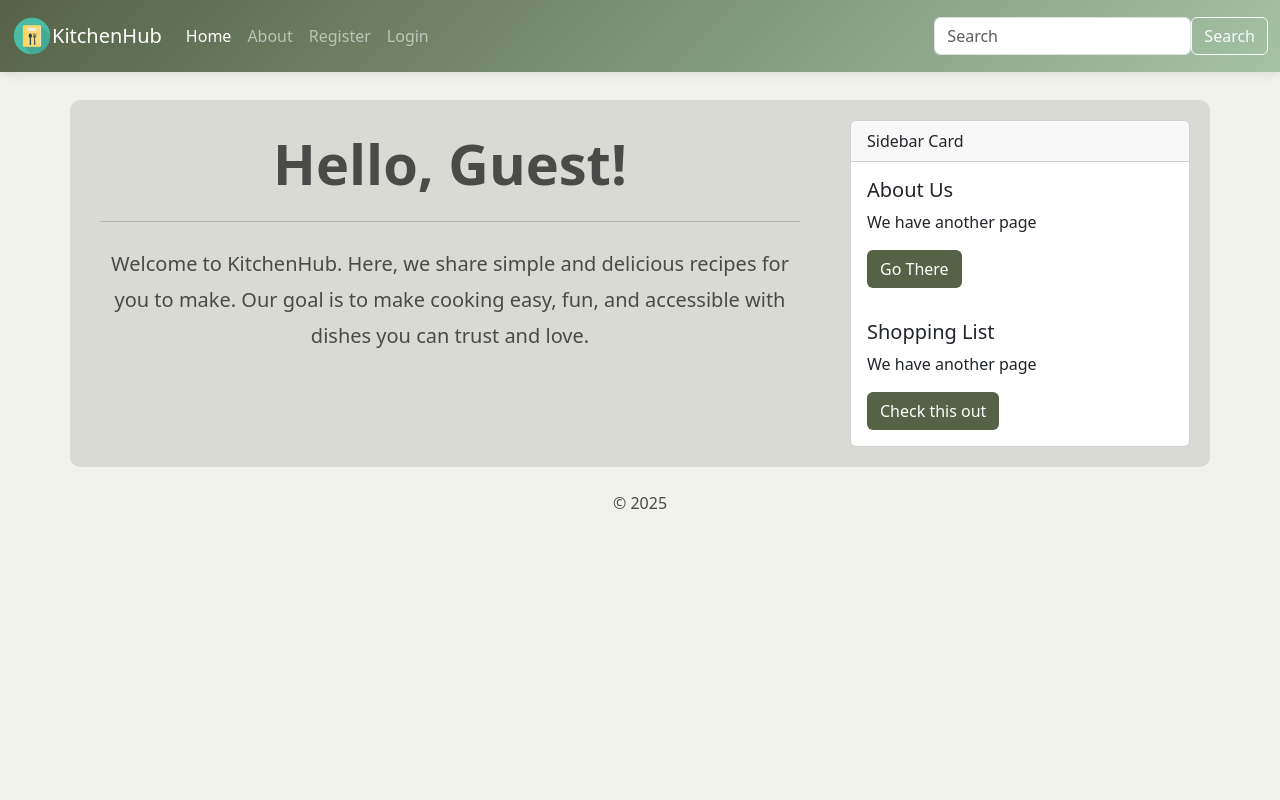
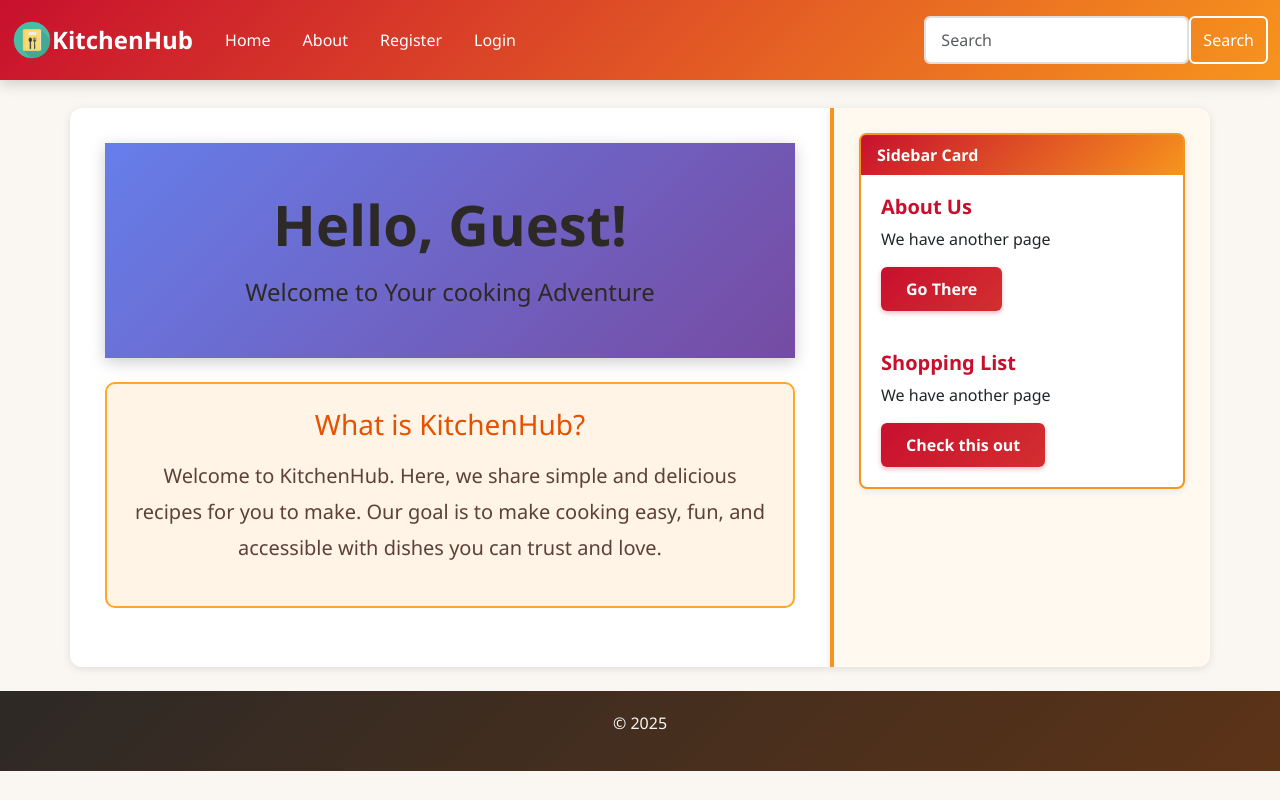
Before and after one commit to DaianaPopa/Food-RecipeManager--efssdProject-, a Flask app: page / in a window 1280 px wide. Run offline with Flask 3, Linux system fonts and the light colour scheme; some libraries are stand-ins or nearby versions.

Commit message:
implement some more colours in css

```diff
--- a/static/styles.css
+++ b/static/styles.css
@@ -2,37 +2,187 @@
 
 /* Default body styles */
 body {
-    background-color: #f1f2eb;
-    color: #4a4a48;
+    background-color: #faf7f2;
+    color: #2d2926;
+    font-family: 'Segoe UI', Tahoma, Geneva, Verdana, sans-serif;
 }
 
 /* Main content area */
 #main-content {
-    background-color: #d8dad3;
-    padding: 30px;
-    border-radius: 10px 0 0 10px;
+    background-color: #ffffff;
+    padding: 35px;
+    border-radius: 12px 0 0 12px;
     margin-top: 20px;
+    box-shadow: 0 2px 8px rgba(0, 0, 0, 0.1);
 }
 
+/* Navigation bar - warm red to orange gradient */
 .custom-nav {
-    background: linear-gradient(135deg, #566246 0%, #a4c2a5 100%) !important;
-    box-shadow: 0 2px 10px rgba(0,0,0,0.1);
+    background: linear-gradient(135deg, #c8102e 0%, #f7941d 100%) !important;
+    box-shadow: 0 3px 15px rgba(0, 0, 0, 0.2);
     padding: 1rem 0;
+}
+
+/* Navbar links - better visibility on gradient */
+.navbar-nav .nav-link {
+    color: #ffffff !important;
+    font-weight: 500;
+    transition: all 0.3s ease;
+    padding: 0.5rem 1rem !important;
+}
+
+.navbar-nav .nav-link:hover {
+    color: #fff4e6 !important;
+    background-color: rgba(255, 255, 255, 0.1);
+    border-radius: 5px;
+}
+
+/* Navbar brand (site name) */
+.navbar-brand {
+    color: #ffffff !important;
+    font-weight: bold;
+    font-size: 1.5rem;
+}
+
+/* Search button in navbar */
+.btn-outline-light {
+    border: 2px solid #ffffff;
+    color: #ffffff;
+    font-weight: 500;
+}
+
+.btn-outline-light:hover {
+    background-color: #ffffff;
+    color: #c8102e;
 }
 
 /* Sidebar */
 #sidebar {
-    background-color: #d8dad3;
+    background-color: #fff9f0;
+    padding: 25px;
+    border-radius: 0 12px 12px 0;
+    margin-top: 20px;
+    border-left: 4px solid #f7941d;
+    box-shadow: 0 2px 8px rgba(0, 0, 0, 0.1);
+}
+
+/* Sidebar cards */
+#sidebar .card {
+    background-color: #ffffff;
+    border: 2px solid #f7941d;
+    border-radius: 8px;
+    margin-bottom: 20px;
+}
+
+#sidebar .card-header {
+    background: linear-gradient(135deg, #c8102e 0%, #f7941d 100%);
+    color: #ffffff;
+    font-weight: bold;
+    border-bottom: none;
+}
+
+#sidebar .card-body {
     padding: 20px;
-    border-radius: 0 10px 10px 0;
-    margin-top: 20px;
 }
-.green-btn {
-    background-color: #566246;
+
+/* Primary buttons */
+.green-btn, .btn-primary {
+    background: linear-gradient(135deg, #c8102e 0%, #d32f2f 100%);
+    color: white;
+    border: none;
+    padding: 10px 25px;
+    font-weight: 600;
+    border-radius: 6px;
+    transition: all 0.3s ease;
+    box-shadow: 0 2px 5px rgba(200, 16, 46, 0.3);
+}
+.green-btn .btn-primary:hover {
+    background-color: linear-gradient(135deg, #a00d24 0%, #b71c1c 100%);
+    transform: translateY(-2px);
+    box-shadow: 0 4px 8px rgba(200, 16, 46, 0.4);
     color: white;
 }
-.green-btn:hover {
-    background-color: #4a4a48;
+
+/* Secondary buttons - orange theme */
+.btn-secondary {
+    background: linear-gradient(135deg, #f7941d 0%, #ff9800 100%);
+    color: white;
+    border: none;
+    padding: 10px 25px;
+    font-weight: 600;
+    border-radius: 6px;
+    transition: all 0.3s ease;
+}
+
+.btn-secondary:hover {
+    background: linear-gradient(135deg, #e67e22 0%, #f57c00 100%);
+    transform: translateY(-2px);
+    color: white;
+}
+
+/* Alert messages*/
+.alert {
+    border-radius: 8px;
+    border: none;
+    padding: 15px 20px;
+    margin-bottom: 20px;
+    font-weight: 500;
+}
+
+.alert-success {
+    background-color: #d4edda;
+    color: #155724;
+    border-left: 4px solid #28a745;
+}
+
+.alert-danger {
+    background-color: #f8d7da;
+    color: #721c24;
+    border-left: 4px solid #c8102e;
+}
+
+.alert-warning {
+    background-color: #fff3cd;
+    color: #856404;
+    border-left: 4px solid #f7941d;
+}
+
+.alert-info {
+    background-color: #d1ecf1;
+    color: #0c5460;
+    border-left: 4px solid #17a2b8;
+}
+
+/* Cards - general styling */
+.card {
+    border-radius: 10px;
+    border: 1px solid #e0e0e0;
+    box-shadow: 0 2px 8px rgba(0, 0, 0, 0.08);
+    transition: all 0.3s ease;
+    margin-bottom: 20px;
+}
+
+.card:hover {
+    box-shadow: 0 4px 12px rgba(0, 0, 0, 0.15);
+    transform: translateY(-3px);
+}
+
+.card-title {
+    color: #c8102e;
+    font-weight: bold;
+}
+
+/* Form inputs */
+.form-control {
+    border: 2px solid #e0e0e0;
+    border-radius: 6px;
+    padding: 10px 15px;
+    transition: all 0.3s ease;
+}
+
+.form-control:focus {
+    border-color: #f7941d;
+    box-shadow: 0 0 0 0.2rem rgba(247, 148, 29, 0.25);
 }
 
 /* No Border Radius for Main Content and Sidebar on Mobile */
@@ -44,6 +194,12 @@ body {
 
 /* Footer */
 footer {
-    color: #4a4a48;
+    color: #faf7f2;
     width: 100%;
+    padding: 20px 0;
+    margin-top: 50px;
+    text-align: center;
+    font-weight: 500;
+    background: linear-gradient(135deg, #2d2926 0%, #5c3317 100%);
+
 }
--- a/templates/home.html
+++ b/templates/home.html
@@ -5,15 +5,19 @@
 {% block content %}
 
 <!-- Welcome heading with better spacing -->
-    <div class="mb-4">
+    <div class="mb-4" style="background: linear-gradient(135deg, #667eea 0%, #764ba2 100%); border: none; box-shadow: 0 4px 15px rgba(0,0,0,0.2);">
+        <div class="card-body text-center py-5">
         <h1 class="display-4 fw-bold text-center mb-3">Hello, {{ username }}! </h1>
-        <hr class="my-4">
+        <p class="lead fs-4 mb-0">Welcome to Your cooking Adventure</p>
+        </div>
     </div>
 <!-- This is the template contents that will be inserted into the {block} 'content' in base.html
  Welcome paragraph with improved readability -->
-    <div class="lead mb-4">
-        <p class="text-center" style="line-height: 1.8;">
+    <div class="lead mb-4"style="background-color: #fff4e6; border: 2px solid #ffa726; border-radius: 10px;">
+        <div class="card-body p-4">
+            <h3 class="text-center mb-3" style="color: #e65100;">What is KitchenHub?</h3>
+        <p class="lead text-center" style="line-height: 1.8; color: #5d4037;">
           Welcome to <strong>KitchenHub</strong>. Here, we share simple and delicious recipes for you to make. Our goal is to make cooking easy, fun, and accessible with dishes you can trust and love.</p>
-     </div>
-
+        </div>
+    </div>
 {% endblock %}
```
